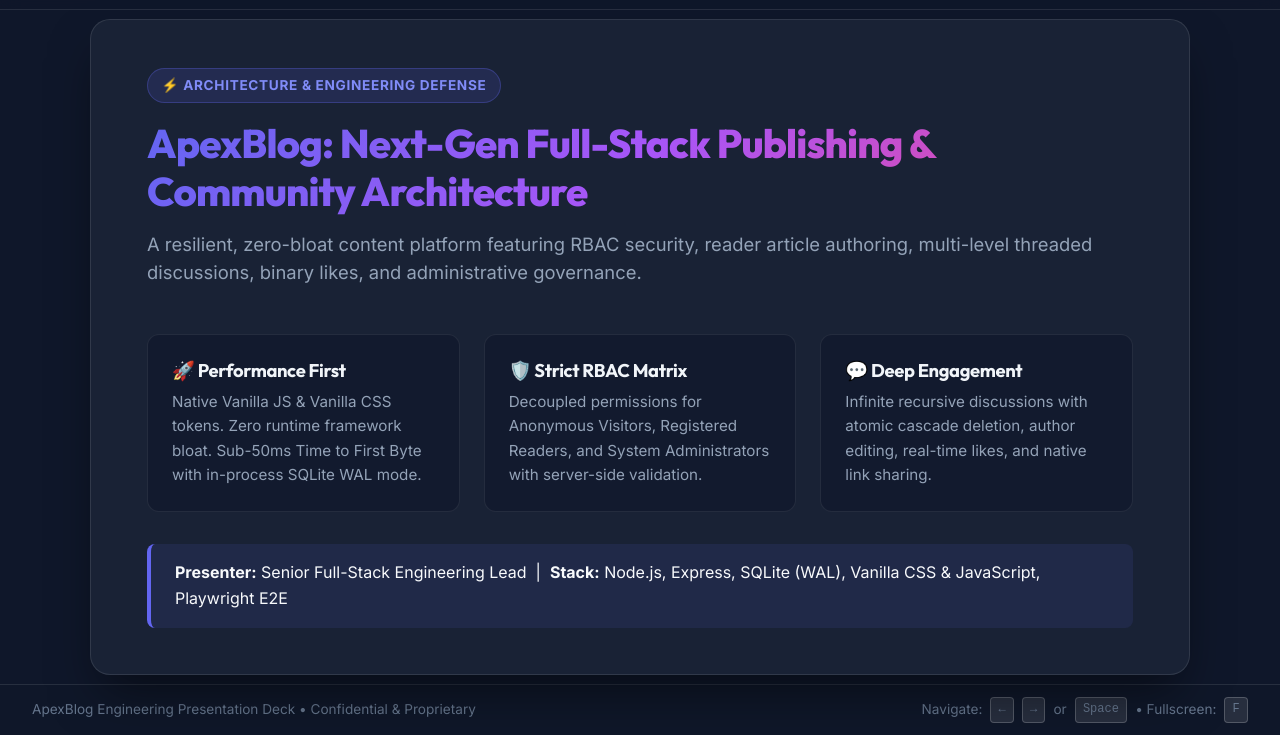
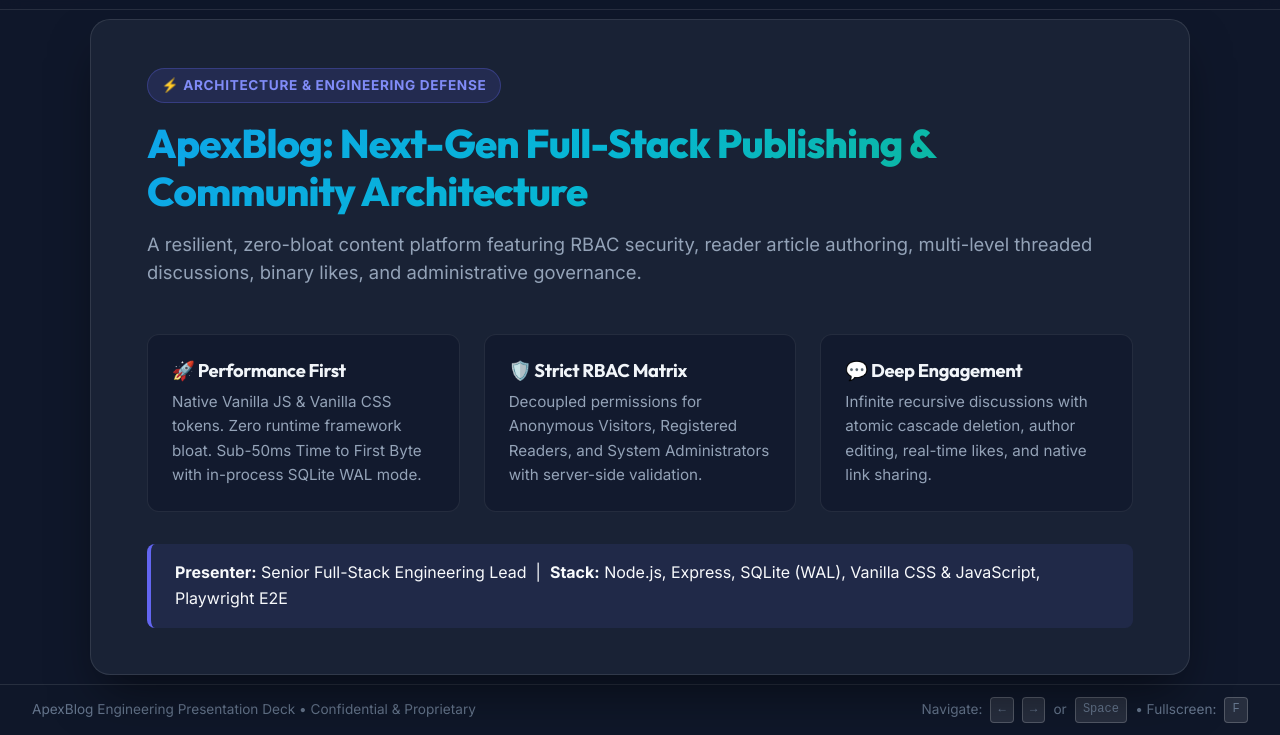
Before and after one commit to Sanjanaramanahalli/blogapp, a website: page public/presentation.html in a window 1280 px wide. Shown: the part 65-800 px from the top of the page. Drawn offline with Linux system fonts and the light colour scheme.

Commit message:
style(theme): overhaul aesthetic to custom oceanic cyan and emerald editorial brand and clean up toolchain docs

```diff
--- a/public/css/styles.css
+++ b/public/css/styles.css
@@ -6,30 +6,30 @@
 @import url('https://fonts.googleapis.com/css2?family=Plus+Jakarta+Sans:wght@400;500;600;700;800&family=Inter:wght@300;400;500;600;700&family=Outfit:wght@500;600;700;800&family=JetBrains+Mono:wght@400;500&display=swap');
 
 :root {
-  /* Color Palette - Modern Indigo / Violet Luxe (Dark default for high impact) */
+  /* Color Palette - Modern Editorial Oceanic Sky & Emerald */
   --font-sans: 'Plus Jakarta Sans', 'Inter', -apple-system, BlinkMacSystemFont, sans-serif;
   --font-display: 'Outfit', var(--font-sans);
   --font-mono: 'JetBrains Mono', monospace;
 
   /* Theme Tokens: Dark Mode Default */
-  --bg-app: #090d16;
-  --bg-surface: #0f172a;
-  --bg-surface-elevated: #1e293b;
-  --bg-glass: rgba(15, 23, 42, 0.75);
-  --bg-glass-card: rgba(30, 41, 59, 0.6);
-  --bg-glass-input: rgba(15, 23, 42, 0.6);
+  --bg-app: #080c14;
+  --bg-surface: #0e1526;
+  --bg-surface-elevated: #162035;
+  --bg-glass: rgba(14, 21, 38, 0.82);
+  --bg-glass-card: rgba(22, 32, 53, 0.65);
+  --bg-glass-input: rgba(14, 21, 38, 0.65);
 
   --text-primary: #f8fafc;
   --text-secondary: #94a3b8;
   --text-muted: #64748b;
-  --text-inverse: #090d16;
-
-  --accent: #6366f1;
-  --accent-light: #818cf8;
-  --accent-hover: #4f46e5;
-  --accent-glow: rgba(99, 102, 241, 0.25);
-  --accent-gradient: linear-gradient(135deg, #6366f1 0%, #8b5cf6 50%, #d946ef 100%);
-  --accent-gradient-hover: linear-gradient(135deg, #4f46e5 0%, #7c3aed 50%, #c026d3 100%);
+  --text-inverse: #080c14;
+
+  --accent: #0ea5e9;
+  --accent-light: #38bdf8;
+  --accent-hover: #0284c7;
+  --accent-glow: rgba(14, 165, 233, 0.28);
+  --accent-gradient: linear-gradient(135deg, #0ea5e9 0%, #06b6d4 45%, #10b981 100%);
+  --accent-gradient-hover: linear-gradient(135deg, #0284c7 0%, #0891b2 45%, #059669 100%);
 
   --danger: #ef4444;
   --danger-light: #f87171;
@@ -40,14 +40,14 @@
   --warning: #f59e0b;
   --warning-bg: rgba(245, 158, 11, 0.15);
 
-  --border: rgba(148, 163, 184, 0.12);
-  --border-focus: rgba(99, 102, 241, 0.5);
-  --border-strong: rgba(148, 163, 184, 0.25);
-
-  --shadow-sm: 0 2px 4px rgba(0, 0, 0, 0.3);
-  --shadow-md: 0 8px 24px rgba(0, 0, 0, 0.4);
-  --shadow-lg: 0 16px 40px rgba(0, 0, 0, 0.5);
-  --shadow-glow: 0 0 25px rgba(99, 102, 241, 0.35);
+  --border: rgba(56, 189, 248, 0.12);
+  --border-focus: rgba(14, 165, 233, 0.55);
+  --border-strong: rgba(148, 163, 184, 0.22);
+
+  --shadow-sm: 0 2px 4px rgba(0, 0, 0, 0.35);
+  --shadow-md: 0 8px 24px rgba(0, 0, 0, 0.45);
+  --shadow-lg: 0 16px 40px rgba(0, 0, 0, 0.55);
+  --shadow-glow: 0 0 25px rgba(14, 165, 233, 0.32);
 
   --radius-sm: 6px;
   --radius-md: 12px;
@@ -62,24 +62,31 @@
 [data-theme="light"] {
   --bg-app: #f8fafc;
   --bg-surface: #ffffff;
-  --bg-surface-elevated: #f1f5f9;
-  --bg-glass: rgba(255, 255, 255, 0.85);
-  --bg-glass-card: rgba(255, 255, 255, 0.8);
-  --bg-glass-input: rgba(241, 245, 249, 0.8);
+  --bg-surface-elevated: #f0f4f8;
+  --bg-glass: rgba(255, 255, 255, 0.88);
+  --bg-glass-card: rgba(255, 255, 255, 0.85);
+  --bg-glass-input: rgba(240, 244, 248, 0.85);
 
   --text-primary: #0f172a;
   --text-secondary: #475569;
   --text-muted: #94a3b8;
   --text-inverse: #ffffff;
 
+  --accent: #0284c7;
+  --accent-light: #0ea5e9;
+  --accent-hover: #0369a1;
+  --accent-glow: rgba(2, 132, 199, 0.2);
+  --accent-gradient: linear-gradient(135deg, #0284c7 0%, #0891b2 45%, #059669 100%);
+  --accent-gradient-hover: linear-gradient(135deg, #0369a1 0%, #0e7490 45%, #047857 100%);
+
   --border: rgba(15, 23, 42, 0.08);
-  --border-focus: rgba(99, 102, 241, 0.4);
+  --border-focus: rgba(14, 165, 233, 0.45);
   --border-strong: rgba(15, 23, 42, 0.15);
 
   --shadow-sm: 0 2px 4px rgba(15, 23, 42, 0.05);
   --shadow-md: 0 10px 25px rgba(15, 23, 42, 0.08);
   --shadow-lg: 0 20px 35px rgba(15, 23, 42, 0.12);
-  --shadow-glow: 0 0 20px rgba(99, 102, 241, 0.18);
+  --shadow-glow: 0 0 20px rgba(14, 165, 233, 0.2);
 }
 
 /* Base Styles */
--- a/public/presentation.html
+++ b/public/presentation.html
@@ -10,7 +10,7 @@
       --slide-bg: #0f172a;
       --slide-card-bg: rgba(30, 41, 59, 0.7);
       --slide-border: rgba(255, 255, 255, 0.1);
-      --primary-gradient: linear-gradient(135deg, #6366f1 0%, #a855f7 50%, #ec4899 100%);
+      --primary-gradient: linear-gradient(135deg, #0ea5e9 0%, #06b6d4 45%, #10b981 100%);
     }
 
     body {
```
Also changed, not shown: PRESENTATION.md (+4 -4 lines), public/favicon.svg, public/logo.svg.
